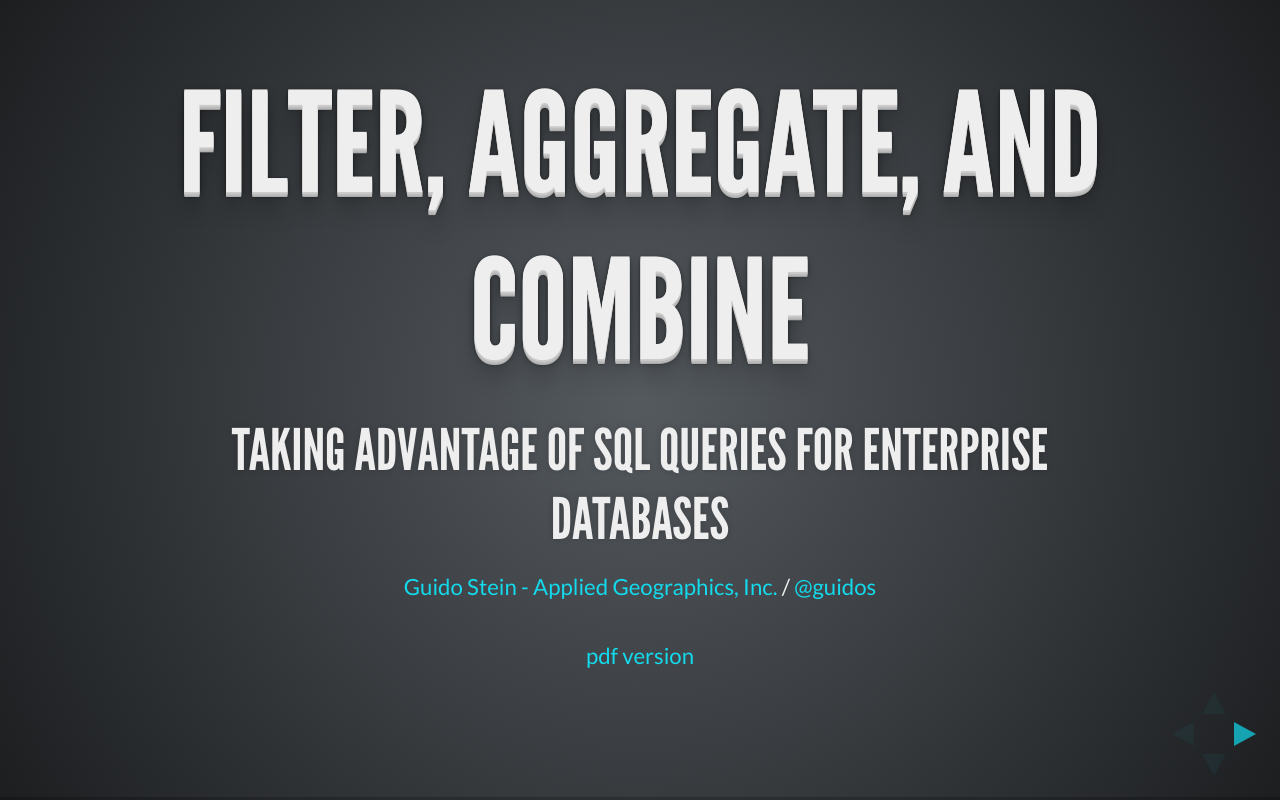
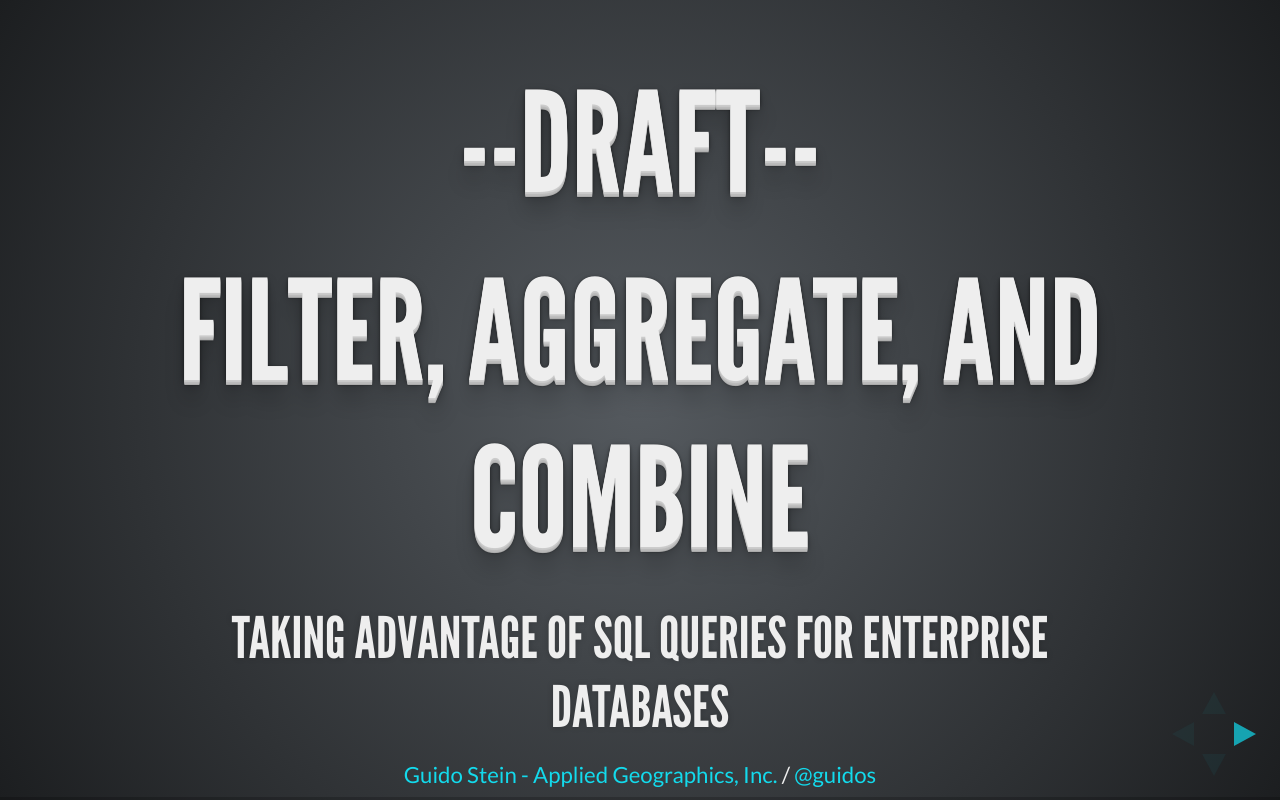
Before and after one commit to GuidoS/spring-nearc-2016-db-workshop, a website: page index.html in a window 1280 px wide. Drawn offline with Linux system fonts and the light colour scheme.

Commit message:
added draft to title

```diff
--- a/index.html
+++ b/index.html
@@ -52,6 +52,7 @@ press space bar to move to next slide
         <!-- Any section element inside of this container is displayed as a slide -->
         <div class="slides">
             <section id='title'>
+                <h1>--Draft--</h1>
                 <h1>Filter, Aggregate, and Combine</h1>
                 <h3>Taking Advantage of SQL Queries for Enterprise Databases</h3>
                 <p>
```
